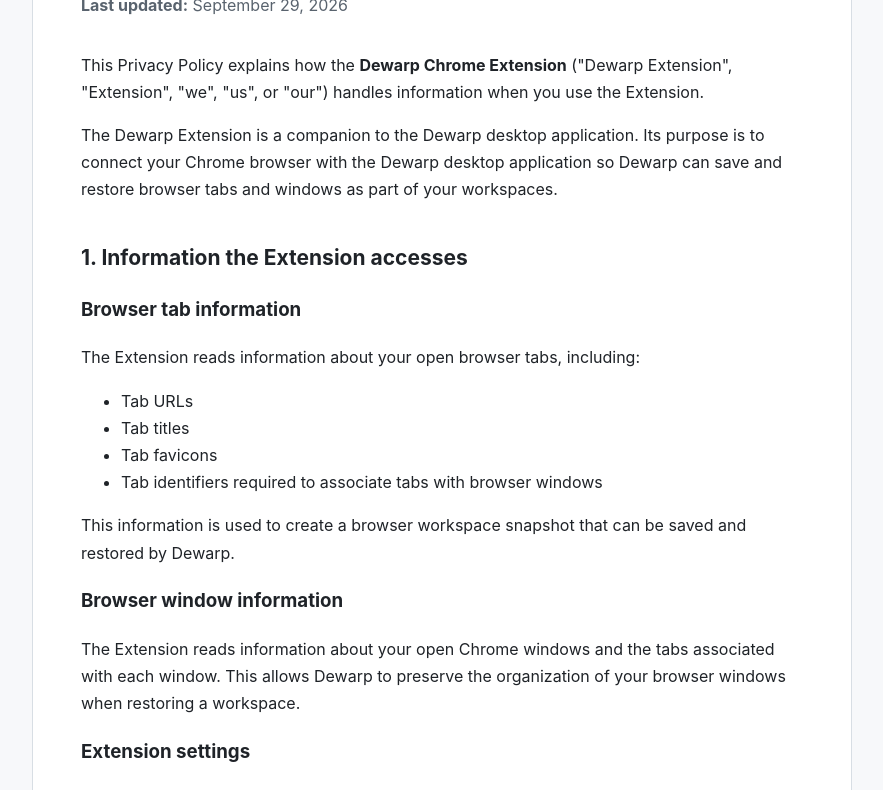
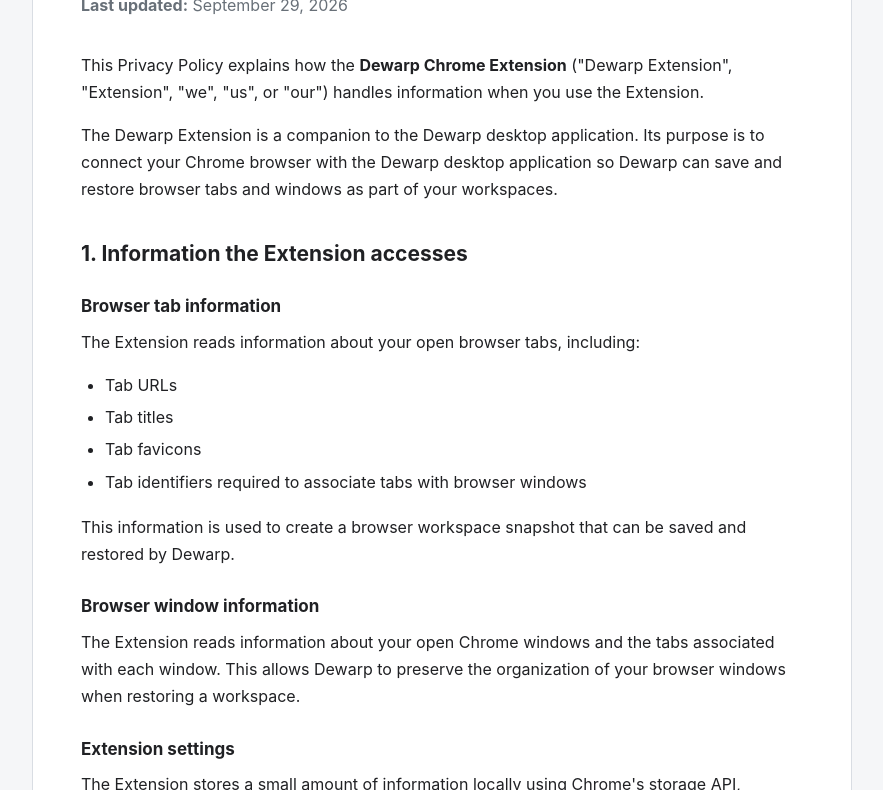
Before and after one commit to everydaysofty/dewarp-browser-extension, a plain HTML site: page index.html in a window 1280 px wide. Shown: the part 143-933 px from the top of the page, without its empty margins (198-1081 px from the left). Drawn offline with Linux system fonts and the light colour scheme.

Commit message:
Update index.html

```diff
--- a/index.html
+++ b/index.html
@@ -8,26 +8,28 @@
   <style>
     :root {
       color-scheme: light dark;
-      --bg: #f7f8fa;
+      --bg: #f5f6f8;
       --card: #ffffff;
-      --text: #1f2328;
-      --muted: #59636e;
-      --border: #d8dee4;
+      --text: #202124;
+      --muted: #687078;
+      --border: #d9dde3;
       --accent: #2563eb;
     }
 
     @media (prefers-color-scheme: dark) {
       :root {
-        --bg: #111418;
-        --card: #191d23;
-        --text: #e6edf3;
-        --muted: #a9b3bd;
-        --border: #30363d;
-        --accent: #70a5ff;
+        --bg: #111315;
+        --card: #191c20;
+        --text: #e8eaed;
+        --muted: #a7adb5;
+        --border: #30343a;
+        --accent: #79a9ff;
       }
     }
 
-    * { box-sizing: border-box; }
+    * {
+      box-sizing: border-box;
+    }
 
     body {
       margin: 0;
@@ -42,42 +44,50 @@
     main {
       max-width: 820px;
       margin: 0 auto;
+      padding: 48px;
       background: var(--card);
       border: 1px solid var(--border);
-      border-radius: 14px;
-      padding: 48px;
+      border-radius: 16px;
     }
 
     h1 {
-      margin-top: 0;
-      margin-bottom: 8px;
+      margin: 0 0 8px;
       font-size: 32px;
       line-height: 1.2;
     }
 
     h2 {
-      margin-top: 36px;
-      margin-bottom: 12px;
+      margin: 36px 0 12px;
       font-size: 21px;
+      line-height: 1.35;
     }
 
-    p, li {
-      color: var(--text);
+    h3 {
+      margin: 24px 0 8px;
+      font-size: 17px;
+    }
+
+    p {
+      margin: 0 0 16px;
+    }
+
+    ul {
+      margin: 8px 0 18px;
+      padding-left: 24px;
+    }
+
+    li {
+      margin: 5px 0;
     }
 
     .updated {
+      margin-bottom: 32px;
       color: var(--muted);
-      margin-top: 0;
-      margin-bottom: 32px;
-    }
-
-    a {
-      color: var(--accent);
     }
 
     code {
-      padding: 2px 6px;
-      border-radius: 5px;
+      padding: 3px 7px;
+      border-radius: 6px;
       background: rgba(127, 127, 127, 0.15);
     }
 
@@ -90,9 +100,17 @@
     }
 
     @media (max-width: 600px) {
-      body { padding: 16px; }
-      main { padding: 28px 22px; }
-      h1 { font-size: 27px; }
+      body {
+        padding: 16px;
+      }
+
+      main {
+        padding: 28px 22px;
+      }
+
+      h1 {
+        font-size: 27px;
+      }
     }
   </style>
 </head>
@@ -153,6 +171,7 @@
       Information accessed by the Extension is used solely to provide Dewarp's
       workspace-saving and restoration functionality.
     </p>
+
     <p>Specifically, the information is used to:</p>
     <ul>
       <li>Create a snapshot of your open Chrome tabs and windows</li>
@@ -173,7 +192,9 @@
       The Dewarp Extension communicates with the Dewarp desktop application
       running on your computer through a local service on the loopback address:
     </p>
+
     <p><code>127.0.0.1:41234</code></p>
+
     <p>
       The Extension is designed to send browser workspace information to this
       local Dewarp application. The Extension does not require a remote server
@@ -182,6 +203,7 @@
 
     <h2>4. Information we do not collect</h2>
     <p>The Dewarp Extension does not intentionally collect:</p>
+
     <ul>
       <li>Passwords</li>
       <li>Authentication credentials</li>
@@ -204,10 +226,12 @@
     <p>
       We do not sell your data.
     </p>
+
     <p>
       We do not transfer your browser tab information to advertisers, data
       brokers, or other third parties.
     </p>
+
     <p>
       Browser workspace information accessed by the Extension is transferred
       to the Dewarp desktop application running locally on your computer for
@@ -222,6 +246,7 @@
       browser-profile identifier and the timestamp of the last successful
       snapshot.
     </p>
+
     <p>
       Dewarp may store workspace information locally according to the Dewarp
       desktop application's own data-storage behavior.
@@ -241,6 +266,7 @@
       You can disable or uninstall the Dewarp Chrome Extension at any time
       through Chrome's extension settings.
     </p>
+
     <p>
       Uninstalling the Extension prevents it from continuing to access Chrome
       tab and window information.
@@ -260,25 +286,13 @@
       we will update the "Last updated" date at the top of this Privacy Policy.
     </p>
 
-    <h2>11. Contact</h2>
-    <p>
-      If you have questions about this Privacy Policy or the Dewarp Chrome
-      Extension, please contact us at:
-    </p>
-    <p>
-      <strong>Email:</strong> YOUR_SUPPORT_EMAIL
-    </p>
-    <p>
-      Replace <code>YOUR_SUPPORT_EMAIL</code> with the support email address
-      you use for Dewarp before publishing this page.
-    </p>
-
-    <h2>12. Chrome Web Store Limited Use</h2>
+    <h2>11. Chrome Web Store Limited Use</h2>
     <p>
       Dewarp's use and handling of information received from Chrome APIs
       complies with the Chrome Web Store User Data Policy, including the
       Limited Use requirements.
     </p>
+
     <p>
       Information accessed through Chrome permissions is used only to provide
       the user-facing functionality described in this Privacy Policy.
```
